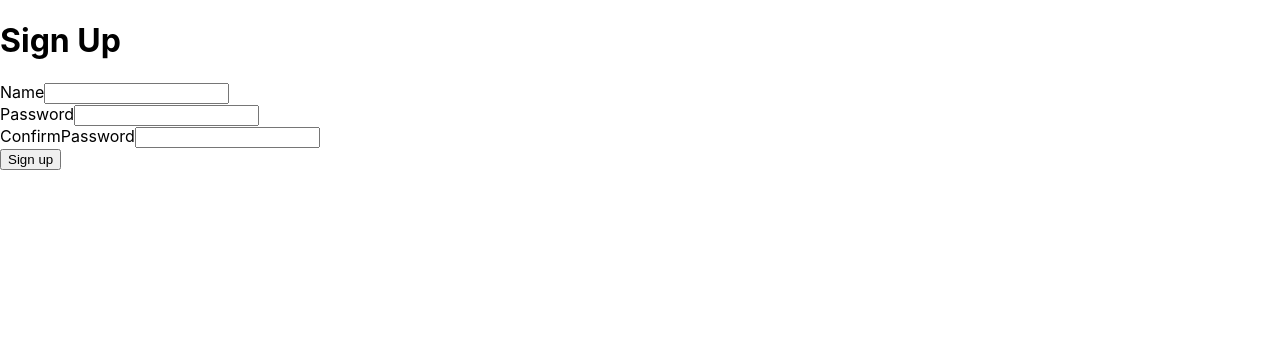
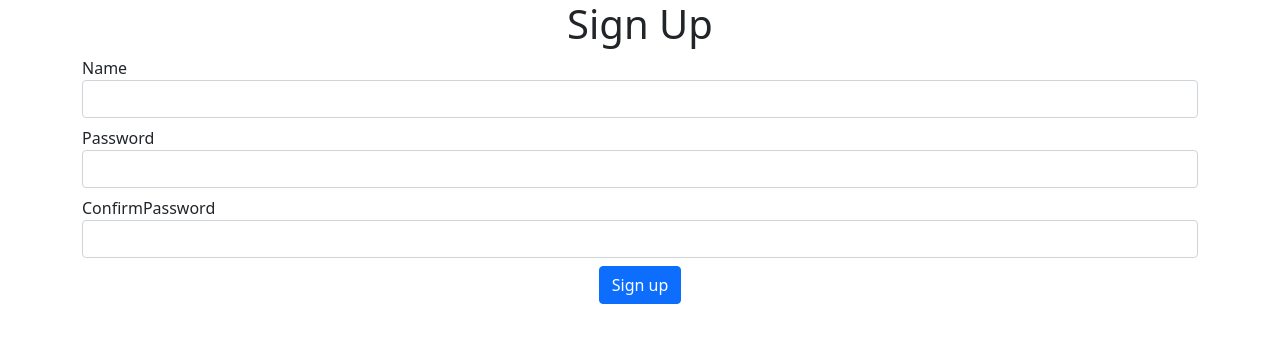
Before and after one commit to dtmartinez/KnowledgeCenter, a React (Create React App) app in the folder webapp/: page / in a window 1280 px wide. Shown: the top 342 px of the page. Built offline with nearby package versions, Linux system fonts and the light colour scheme.

Commit message:
Added bootstrap styling to user sign up page

```diff
--- a/webapp/package.json
+++ b/webapp/package.json
@@ -4,6 +4,7 @@
   "private": true,
   "dependencies": {
     "axios": "^0.24.0",
+    "bootstrap": "^5.1.3",
     "react": "^17.0.2",
     "react-dom": "^17.0.2",
     "react-scripts": "4.0.3",
--- a/webapp/src/index.js
+++ b/webapp/src/index.js
@@ -5,6 +5,7 @@ import App from './App';
 import reportWebVitals from './reportWebVitals';
 import { UserSignUpPage } from './pages/UserSignUpPage';
 import { userSignUp } from './queries/postCalls';
+import 'bootstrap/dist/css/bootstrap.min.css';
 
 const actions = {
   postSignUp : userSignUp
--- a/webapp/src/pages/UserSignUpPage.js
+++ b/webapp/src/pages/UserSignUpPage.js
@@ -23,7 +23,9 @@ export class UserSignUpPage extends React.Component {
 		const errors = {...this.state.responseErrors};
 		if (this.state.password && ( this.state.password === this.state.confirmPassword)){
 			this.setState({ matchingPasswords : true });
-			this.setState({responseErrors : ""});
+			if (errors.passwordDoesNotMatch)
+				delete errors.passwordDoesNotMatch;
+			this.setState({responseErrors : errors});
 		}else{
 			errors.passwordDoesNotMatch = 'Password does not match';
 			this.setState({responseErrors : errors});
@@ -57,12 +59,15 @@ export class UserSignUpPage extends React.Component {
 	}
 
 	render(){
-		return(<div>
-			<h1>Sign Up</h1>
-			<div>
-				<label>
+		return(<div className = "container">
+			<h1 className = "text-center">Sign Up</h1>
+			<div className = "col-12 my-2 ">
+				<label className = "col-12">
 					Name
-					<input id = "name"
+					<input
+						className = { this.state.responseErrors.name ? "form-control is-invalid"  : "form-control" }
+						type="text"
+						id = "name"
 						value={this.state.name}
 						onChange={this.handleFormChange}>
 					</input>
@@ -70,10 +75,11 @@ export class UserSignUpPage extends React.Component {
 
 				</label>
 			</div>
-			<div>
-				<label>
+			<div className = "col-12 my-2">
+				<label className = "col-12">
 					Password
-					<input id = "password"
+					<input className = { this.state.responseErrors.password ? "form-control is-invalid"  : "form-control" }
+						id = "password"
 						value={this.state.password}
 						onChange={this.handleConfirmPassword}
 						type = "password">
@@ -83,10 +89,11 @@ export class UserSignUpPage extends React.Component {
 				</label>
 
 			</div>
-			<div>
-				<label>
+			<div className = "col-12 my-2">
+				<label className = "col-12">
 					ConfirmPassword
-					<input id = "confirmPassword"
+					<input className = { this.state.responseErrors.passwordDoesNotMatch ? "form-control is-invalid"  : "form-control" }
+						id = "confirmPassword"
 						value={this.state.confirmPassword}
 						onChange={this.handleConfirmPassword}
 						type = "password">
@@ -94,8 +101,8 @@ export class UserSignUpPage extends React.Component {
 					<div className="invalid-feedback">{this.state.responseErrors.passwordDoesNotMatch}</div>
 				</label>
 			</div>
-			<div>
-				<button
+			<div className = "text-center">
+				<button className = "btn btn-primary"
 					onClick = {this.handleOnClickSignUp}
 					disabled = {this.state.waitingForApiResponse
 					 || !this.state.matchingPasswords} >
```
Also changed, not shown: 1 other file (tests, documents, lock files or other folders).
